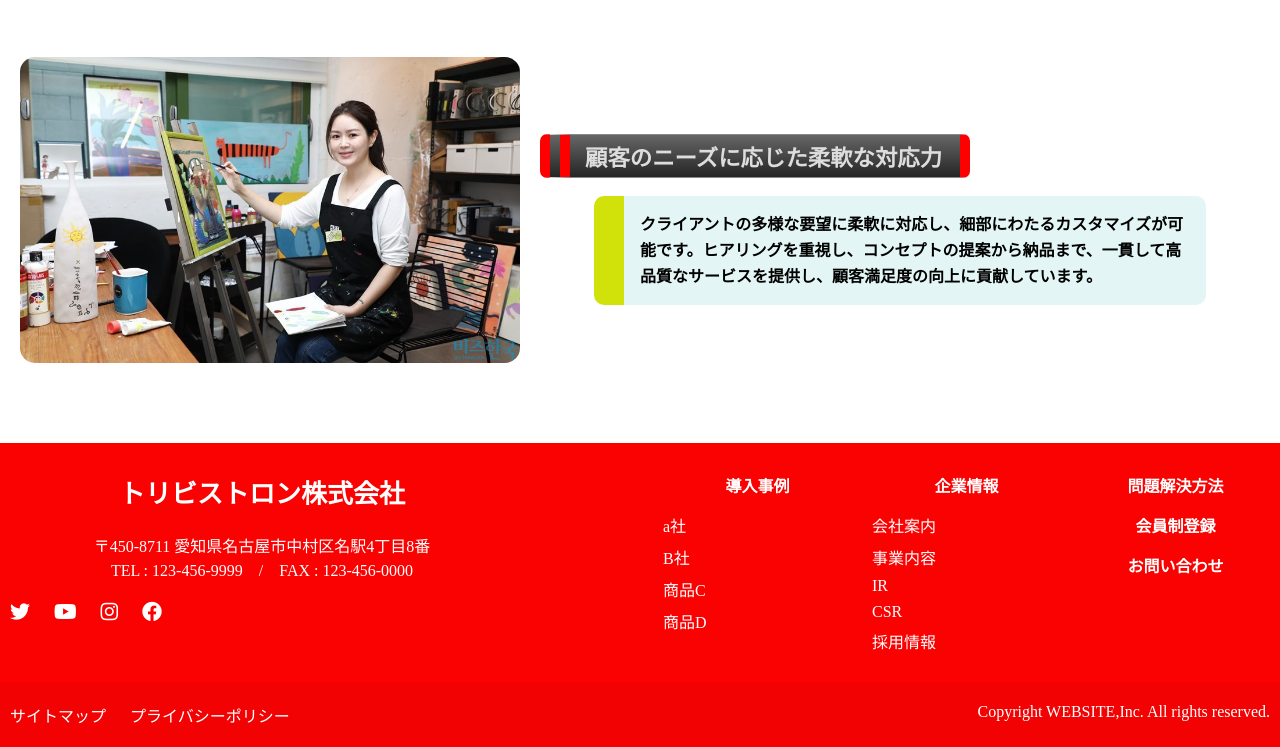
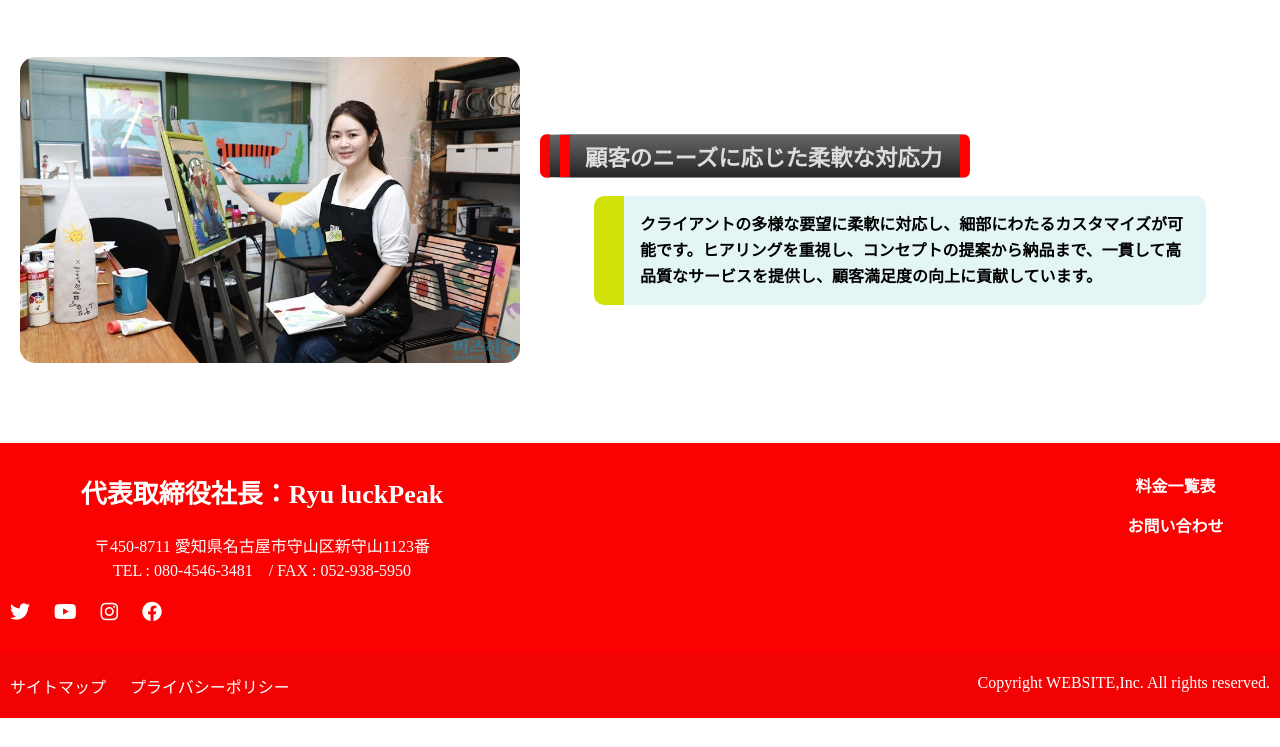
Before and after one commit to ryuluckPeak/luckpeak, a plain HTML site: page technorogy.html in a window 1280 px wide. Shown: the part 6034-6781 px from the top of the page. After the commit the page ends 6752 px from the top, so only its background shows below. Drawn offline with nearby package versions, Linux system fonts and the light colour scheme.

Commit message:
Add files via upload

```diff
--- a/technorogy.html
+++ b/technorogy.html
@@ -265,42 +265,22 @@
   <section class="primary">
     <div class="flex">
       <div class="left">
-        <p class="logo"><a href="#">トリビストロン株式会社</a></p>
+        <p class="logo"><a href="#">代表取締役社長：Ryu luckPeak</a></p>
         <p class="address">
-          〒450-8711 愛知県名古屋市中村区名駅4丁目8番<br>
-          TEL : 123-456-9999　/　FAX : 123-456-0000
+          〒450-8711 愛知県名古屋市守山区新守山1123番<br>
+          TEL : 080-4546-3481　/  FAX : 052-938-5950
         </p>
         <ul class="sns-navi">
           <li><a href="#"><i class="fab fa-twitter"></i></a></li>
           <li><a href="#"><i class="fab fa-youtube"></i></a></li>
-          <li><a href="#"><i class="fab fa-instagram"></i></a></li>
-          <li><a href="#"><i class="fab fa-facebook"></i></a></li>
+          <li><a href="https://www.instagram.com/ryu585963?igsh=OG1xanYzdHdjN3hq&utm_source=qr;"><i class="fab fa-instagram"></i></a></li>
+          <li><a href="https://www.facebook.com/share/1E92kxrDi9/?mibextid=wwXIfr"><i class="fab fa-facebook"></i></a></li>
         </ul>
       </div>
       <div class="right">
-        <div class="navi-section">
-          <p class="parent"><a href="#">導入事例</a></p>
-          <ul class="navi">
-            <li><a href="#">a社</a></li>
-            <li><a href="#">B社</a></li>
-            <li><a href="#">商品C</a></li>
-            <li><a href="#">商品D</a></li>
-          </ul>
-        </div>
-        <div class="navi-section">
-          <p class="parent"><a href="#">企業情報</a></p>
-          <ul class="navi">
-            <li><a href="#">会社案内</a></li>
-            <li><a href="suraid.html">事業内容</a></li>
-            <li><a href="#">IR</a></li>
-            <li><a href="#">CSR</a></li>
-            <li><a href="#">採用情報</a></li>
-          </ul>
-        </div>
-        <div class="navi-section">
-          <p class="parent"><a href="#">問題解決方法</a></p>
-          <p class="parent"><a href="#">会員制登録</a></p>
-          <p class="parent"><a href="Inquiries.html">お問い合わせ</a></p>
+             <div class="navi-section">
+              <p class="parent"><a href="pricing.html">料金一覧表</a></p>
+              <p class="parent"><a href="contact.html">お問い合わせ</a></p>
         </div>
       </div>
     </div>
```
